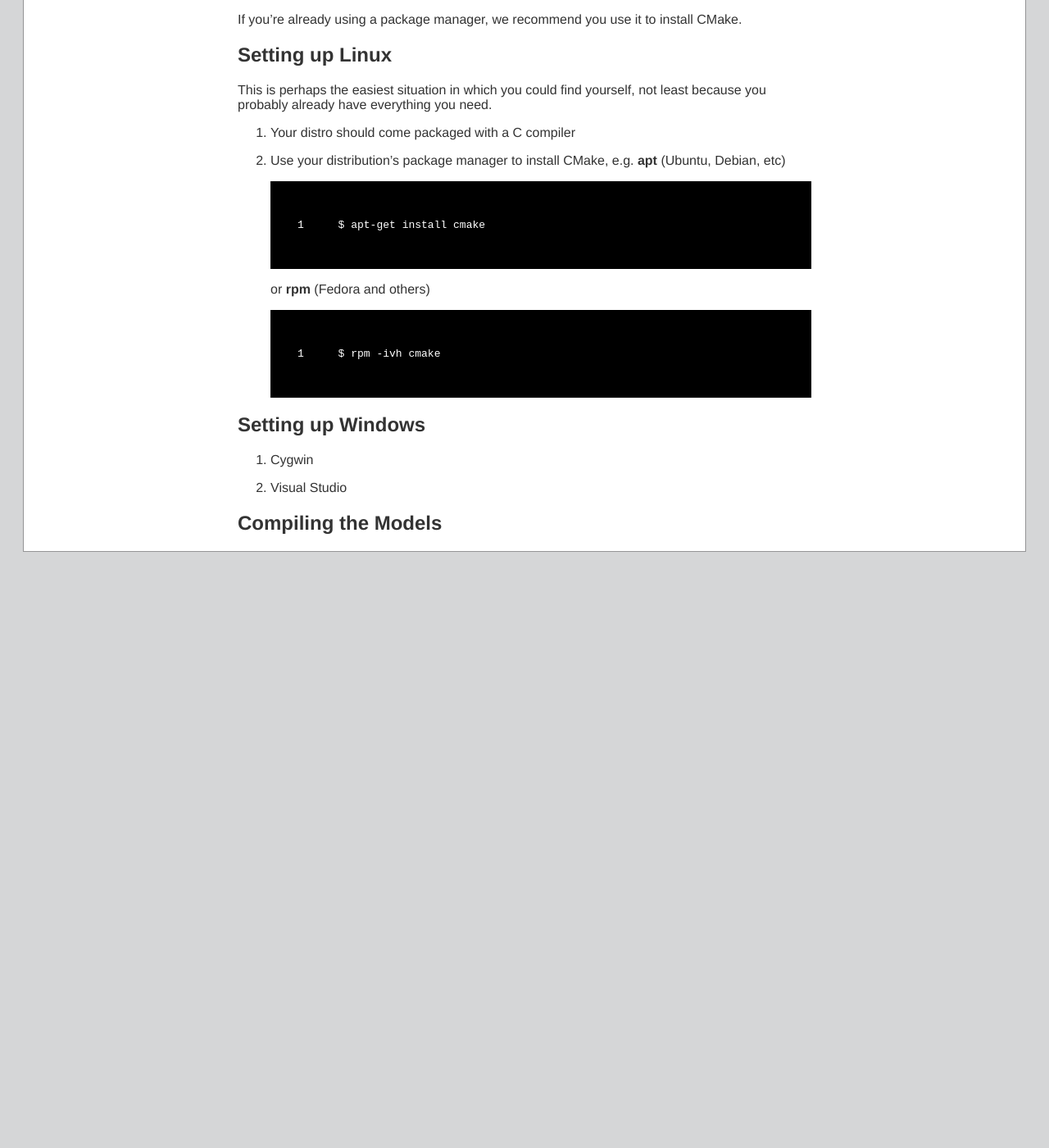
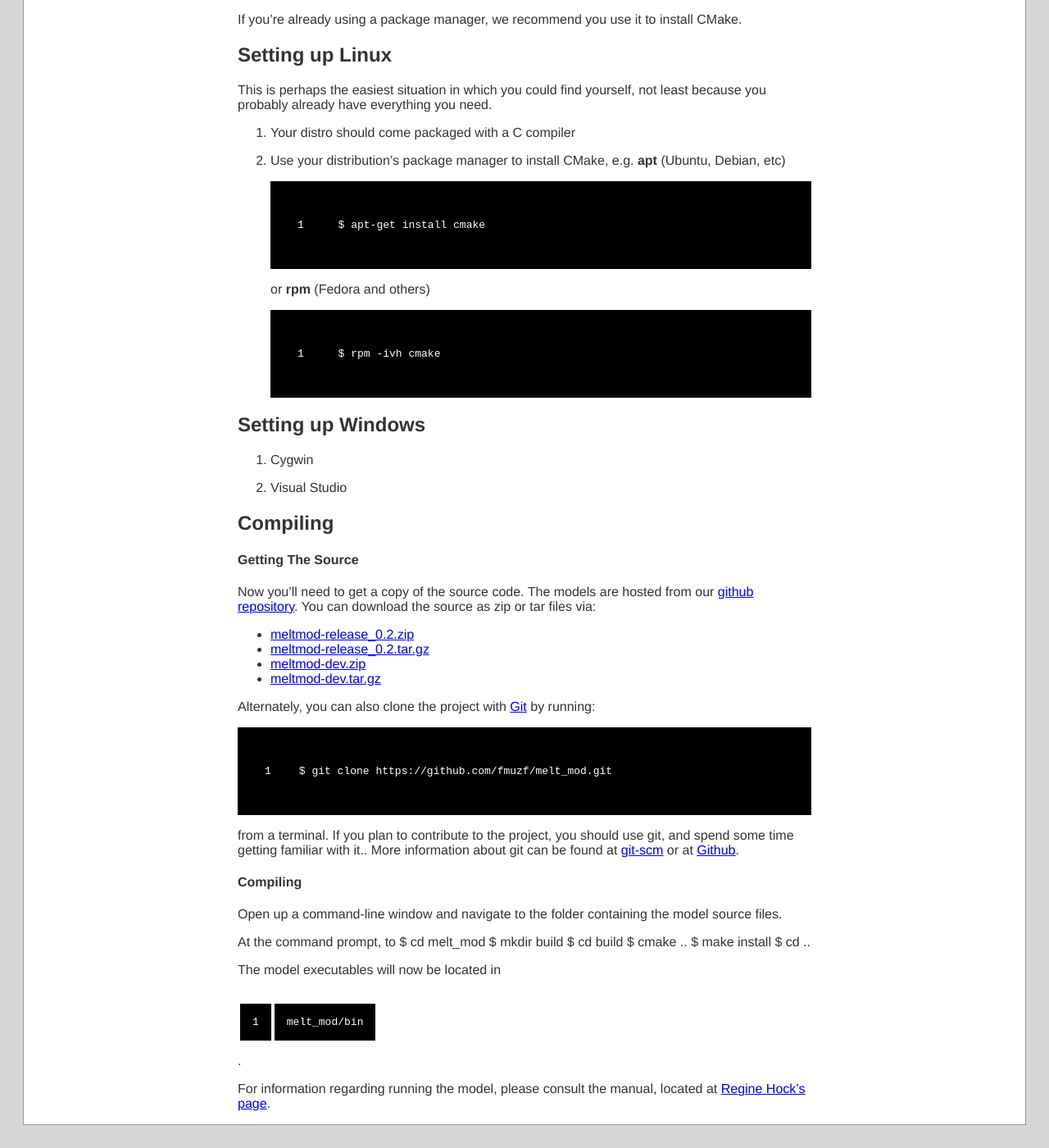
Before and after one commit to regine/meltmodel, a Jekyll site: the page built from install.md, in a window 1280 px wide and 1400 px high, scrolled down 762 px. Shown: the whole window at 82% size. Built offline with Jekyll 4.4.1, drawn with Linux system fonts in a browser that asks for light colours; Markdown is read by kramdown in place of the engine named in the settings; before the commit the page ends 1463 px from its top, so only the background shows below that; some of the changed text lies outside the part shown.

Commit message:
edited install info

````diff
--- a/install.md
+++ b/install.md
@@ -60,8 +60,8 @@ Setting up Linux
 This is perhaps the easiest situation in which you could find yourself,
 not least because you probably already have everything you need.
 
-2. Your distro should come packaged with a C compiler
-1. Use your distribution's package manager to install CMake, e.g. __apt__
+1. Your distro should come packaged with a C compiler
+2. Use your distribution's package manager to install CMake, e.g. __apt__
 (Ubuntu, Debian, etc)
 
         $ apt-get install cmake
@@ -77,5 +77,45 @@ Setting up Windows
 2. Visual Studio
 
 
-Compiling the Models
---------------------
+Compiling
+---------
+
+#### Getting The Source
+
+Now you'll need to get a copy of the source code.
+The models are hosted from our [github repository]({{%page.repo%}}).
+You can download the source as zip or tar files via:
+-   [meltmod-release\_0.2.zip]({{%page.repo%}}/zipball/release_0.2)
+-   [meltmod-release\_0.2.tar.gz]({{%page.repo%}}/tarball/release_0.2)
+-   [meltmod-dev.zip]({{%page.repo%}}/zipball/dev)
+-   [meltmod-dev.tar.gz]({{%page.repo%}}/tarball/dev)
+
+Alternately, you can also clone the project with [Git](http://git-scm.com) by
+running:
+
+    $ git clone https://github.com/fmuzf/melt_mod.git
+
+from a terminal. If you plan to contribute to the
+project, you should use git, and spend some time getting
+familiar with it.. More information about git can be
+found at [git-scm](http://git-scm.com/) or at
+[Github](help.github.com/articles/).
+
+
+#### Compiling
+
+Open up a command-line window and navigate to the folder containing the
+model source files.
+
+At the command prompt, to
+    $ cd melt_mod
+    $ mkdir build
+    $ cd build
+    $ cmake ..
+    $ make install
+    $ cd ..
+
+The model executables will now be located in ```melt_mod/bin```.
+
+For information regarding running the model, please consult
+the manual, located at [Regine Hock's page](http://gi.alaska.edu/~regine/meltmodel).
````
Also changed, not shown: other parts of install.md (+6 -6 lines), index.md (+8 -8 lines).
